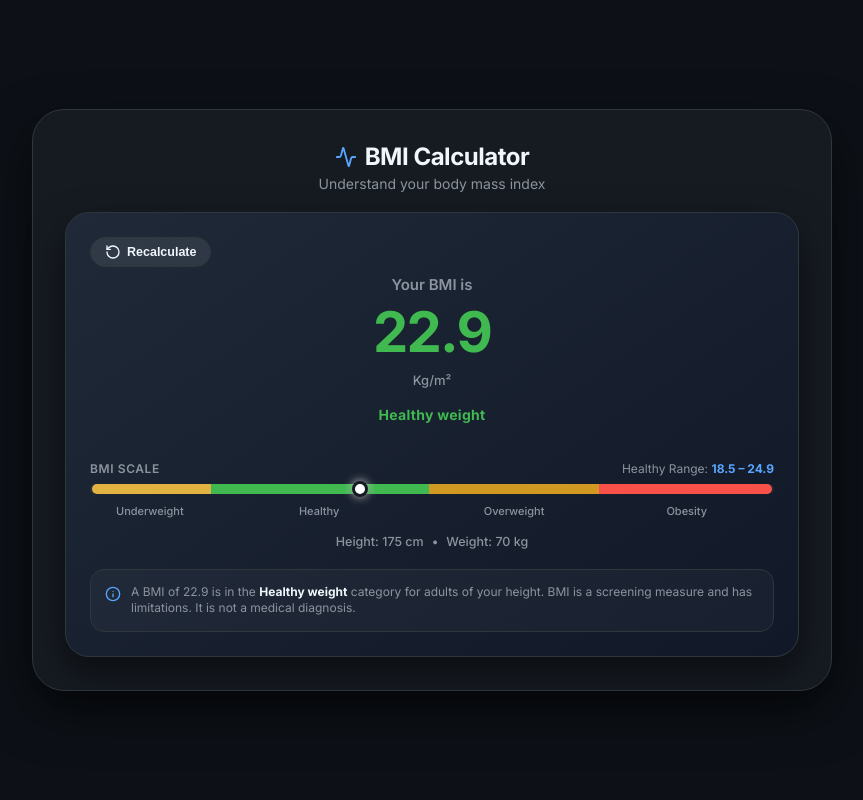
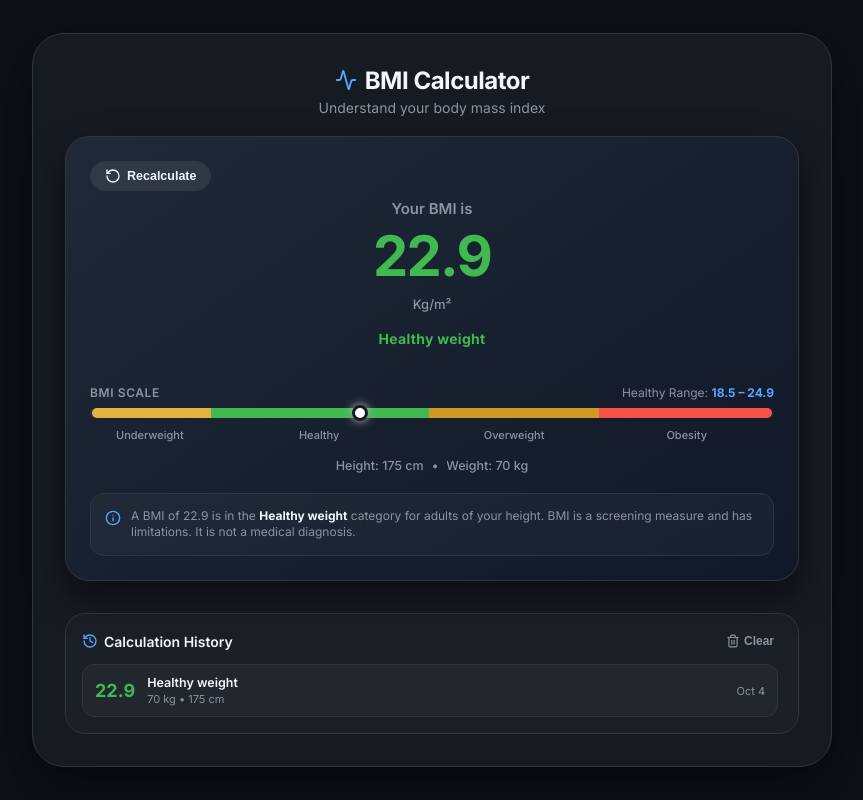
Before and after one commit to anujverma1475-spec/BMI-Calculator, a React (Vite) app: page / in a window 1280 px wide. Both pictures are taken after a click on the button "Calculate BMI". Shown: the whole page, without its empty margins (208-1071 px from the left). Built offline with nearby package versions, Linux system fonts and the light colour scheme.

Commit message:
Phase 7: Implement calculation history and browser localStorage persistence

```diff
--- a/src/App.css
+++ b/src/App.css
@@ -534,3 +534,110 @@
   font-weight: 500;
   margin-top: 2px;
 }
+
+/* History Section Container */
+.history-container {
+  background-color: rgba(255, 255, 255, 0.02);
+  border: 1px solid var(--card-border);
+  border-radius: 20px;
+  padding: 16px;
+  margin-top: 16px;
+  display: flex;
+  flex-direction: column;
+  gap: 12px;
+  width: 100%;
+}
+
+.history-header {
+  display: flex;
+  justify-content: space-between;
+  align-items: center;
+}
+
+.history-title-group {
+  display: flex;
+  align-items: center;
+  gap: 6px;
+}
+
+.history-title-group h3 {
+  font-size: 0.875rem;
+  font-weight: 600;
+  color: var(--text-main);
+}
+
+.history-icon {
+  color: var(--accent-cyan);
+}
+
+.btn-clear-history {
+  background: transparent;
+  border: none;
+  color: var(--text-muted);
+  font-size: 0.75rem;
+  font-weight: 600;
+  display: flex;
+  align-items: center;
+  gap: 4px;
+  cursor: pointer;
+  padding: 4px 8px;
+  border-radius: 6px;
+  transition: all 0.2s ease;
+}
+
+.btn-clear-history:hover {
+  color: var(--category-obese);
+  background-color: rgba(246, 81, 73, 0.1);
+}
+
+.history-list {
+  display: flex;
+  flex-direction: column;
+  gap: 8px;
+  max-height: 200px;
+  overflow-y: auto;
+  padding-right: 4px;
+}
+
+.history-item {
+  background: rgba(255, 255, 255, 0.03);
+  border: 1px solid var(--card-border);
+  border-radius: 12px;
+  padding: 10px 12px;
+  display: flex;
+  justify-content: space-between;
+  align-items: center;
+}
+
+.history-item-left {
+  display: flex;
+  align-items: center;
+  gap: 12px;
+}
+
+.history-bmi {
+  font-size: 1.125rem;
+  font-weight: 700;
+}
+
+.history-details {
+  display: flex;
+  flex-direction: column;
+  gap: 2px;
+}
+
+.history-category {
+  font-size: 0.78125rem;
+  font-weight: 600;
+  color: var(--text-main);
+}
+
+.history-specs {
+  font-size: 0.6875rem;
+  color: var(--text-muted);
+}
+
+.history-date {
+  font-size: 0.6875rem;
+  color: var(--text-muted);
+}
--- a/src/App.jsx
+++ b/src/App.jsx
@@ -1,7 +1,8 @@
-import React, { useState } from 'react';
+import React, { useState, useEffect } from 'react';
 import Header from './components/Header';
 import CalculatorForm from './components/CalculatorForm';
 import ResultCard from './components/ResultCard';
+import History from './components/History';
 import { calculateBMI } from './utils/bmiCalculator';
 import './App.css';
 
@@ -19,8 +20,21 @@ function App() {
 
   const [age, setAge] = useState('25');
 
-  // State for calculation result
+  // State for calculation result and history list
   const [bmiResult, setBmiResult] = useState(null);
+  const [historyList, setHistoryList] = useState([]);
+
+  // Load history from localStorage on initial app load
+  useEffect(() => {
+    const savedHistory = localStorage.getItem('bmi_history');
+    if (savedHistory) {
+      try {
+        setHistoryList(JSON.parse(savedHistory));
+      } catch (error) {
+        console.error('Failed to parse history from localStorage', error);
+      }
+    }
+  }, []);
 
   // Calculation Trigger Handler
   const handleCalculate = () => {
@@ -35,10 +49,29 @@ function App() {
     });
 
     if (result) {
+      // Add timestamp to result record
+      const newRecord = {
+        ...result,
+        date: new Date().toLocaleDateString('en-US', { month: 'short', day: 'numeric' })
+      };
+
       setBmiResult(result);
+
+      // Prepend new record to history list (latest first)
+      const updatedHistory = [newRecord, ...historyList].slice(0, 10); // Keep max 10 entries
+      setHistoryList(updatedHistory);
+
+      // Save to localStorage
+      localStorage.setItem('bmi_history', JSON.stringify(updatedHistory));
     } else {
       alert('Please enter valid numeric values for height and weight.');
     }
+  };
+
+  // Clear History Handler
+  const handleClearHistory = () => {
+    setHistoryList([]);
+    localStorage.removeItem('bmi_history');
   };
 
   // Reset Handler Function
@@ -65,6 +98,7 @@ function App() {
         {!bmiResult ? (
           <>
             {/* Left Column: Form Inputs Component */}
+            <div style={{ display: 'flex', flexDirection: 'column', width: '100%' }}>
               <CalculatorForm
                 gender={gender}
                 setGender={setGender}
@@ -87,6 +121,10 @@ function App() {
                 onReset={handleReset}
               />
 
+              {/* History shown below inputs when idle */}
+              <History historyList={historyList} onClearHistory={handleClearHistory} />
+            </div>
+
             {/* Right Column Action CTA */}
             <div style={{ display: 'flex', flexDirection: 'column', justifyContent: 'flex-end', height: '100%' }}>
               <div className="action-area" style={{ width: '100%' }}>
@@ -97,9 +135,10 @@ function App() {
             </div>
           </>
         ) : (
-          /* When calculation is complete, show the result card spanning full width */
-          <div style={{ gridColumn: '1 / -1' }}>
+          /* When calculation is complete, show result card and history below */
+          <div style={{ gridColumn: '1 / -1', display: 'flex', flexDirection: 'column', gap: '16px' }}>
             <ResultCard result={bmiResult} onRecalculate={() => setBmiResult(null)} />
+            <History historyList={historyList} onClearHistory={handleClearHistory} />
           </div>
         )}
       </div>
--- /dev/null
+++ b/src/components/History.jsx
@@ -0,0 +1,40 @@
+import React from 'react';
+import { History as HistoryIcon, Trash2 } from 'lucide-react';
+
+function History({ historyList, onClearHistory }) {
+  if (!historyList || historyList.length === 0) {
+    return null; // Don't show if empty
+  }
+
+  return (
+    <div className="history-container">
+      <div className="history-header">
+        <div className="history-title-group">
+          <HistoryIcon size={16} className="history-icon" />
+          <h3>Calculation History</h3>
+        </div>
+        <button className="btn-clear-history" onClick={onClearHistory} title="Clear History">
+          <Trash2 size={14} />
+          <span>Clear</span>
+        </button>
+      </div>
+
+      <div className="history-list">
+        {historyList.map((item, index) => (
+          <div key={index} className="history-item">
+            <div className="history-item-left">
+              <span className="history-bmi" style={{ color: item.color }}>{item.bmi}</span>
+              <div className="history-details">
+                <span className="history-category">{item.category}</span>
+                <span className="history-specs">{item.weightKg} kg • {item.heightMeters * 100} cm</span>
+              </div>
+            </div>
+            <span className="history-date">{item.date}</span>
+          </div>
+        ))}
+      </div>
+    </div>
+  );
+}
+
+export default History;
```
Lines whose indentation alone changed are shown as unchanged.
